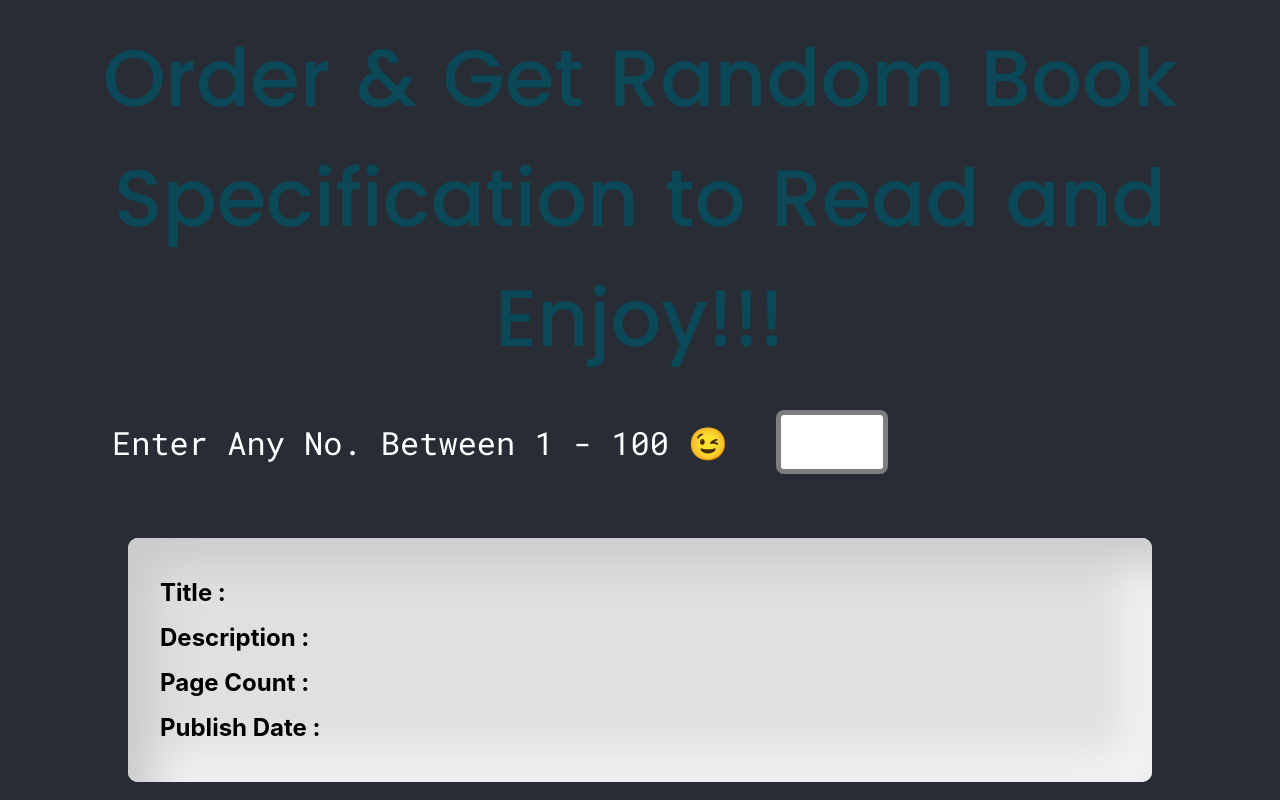
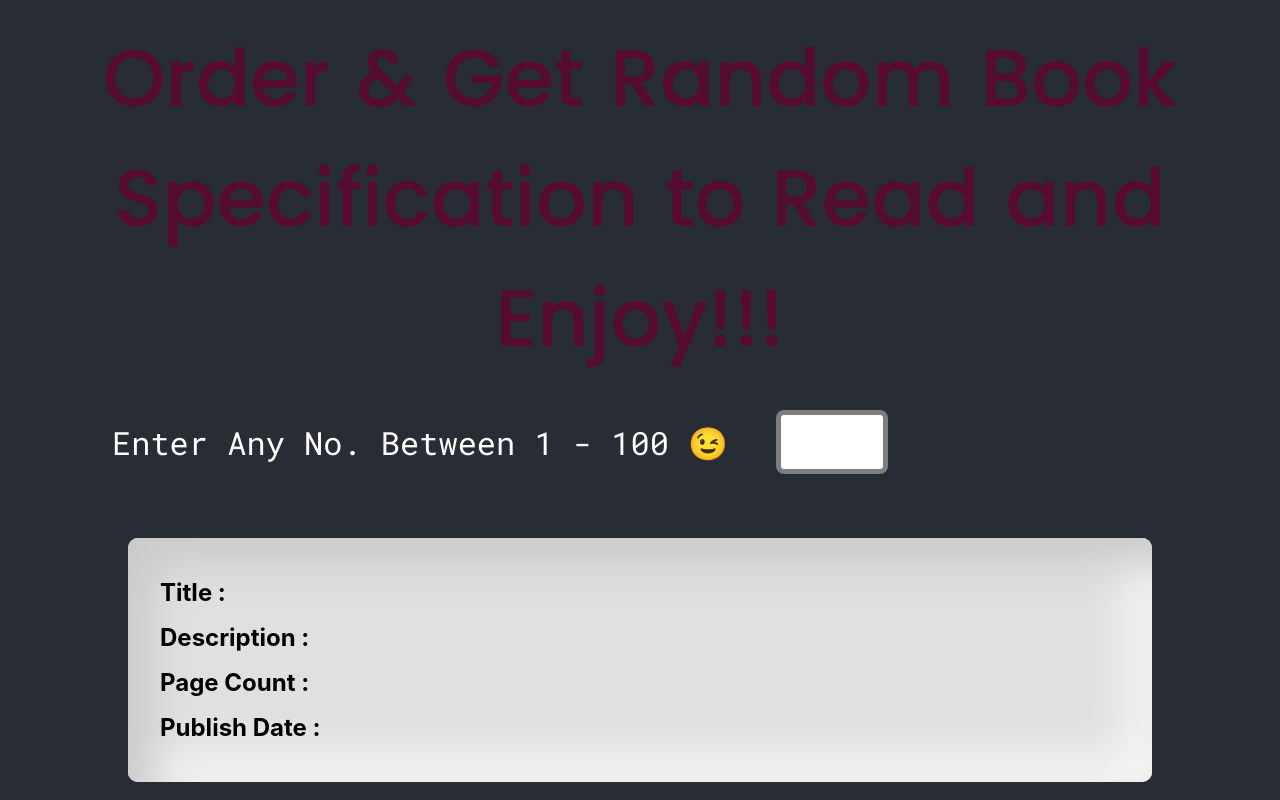
Before and after one commit to CleverCoder03/api-react-gh, a React (Create React App) app: page / in a window 1280 px wide. Built offline with nearby package versions, Linux system fonts and the light colour scheme; no server answers.

Commit message:
trying new changes

```diff
--- a/src/App.css
+++ b/src/App.css
@@ -14,7 +14,7 @@
     height: 100vh;
 }
 .head{
-    color: #0b4858;
+    color: #580b31;
     /* color: #61dafb; */
     font-family: 'Poppins', sans-serif;
     font-weight: 500;
```
